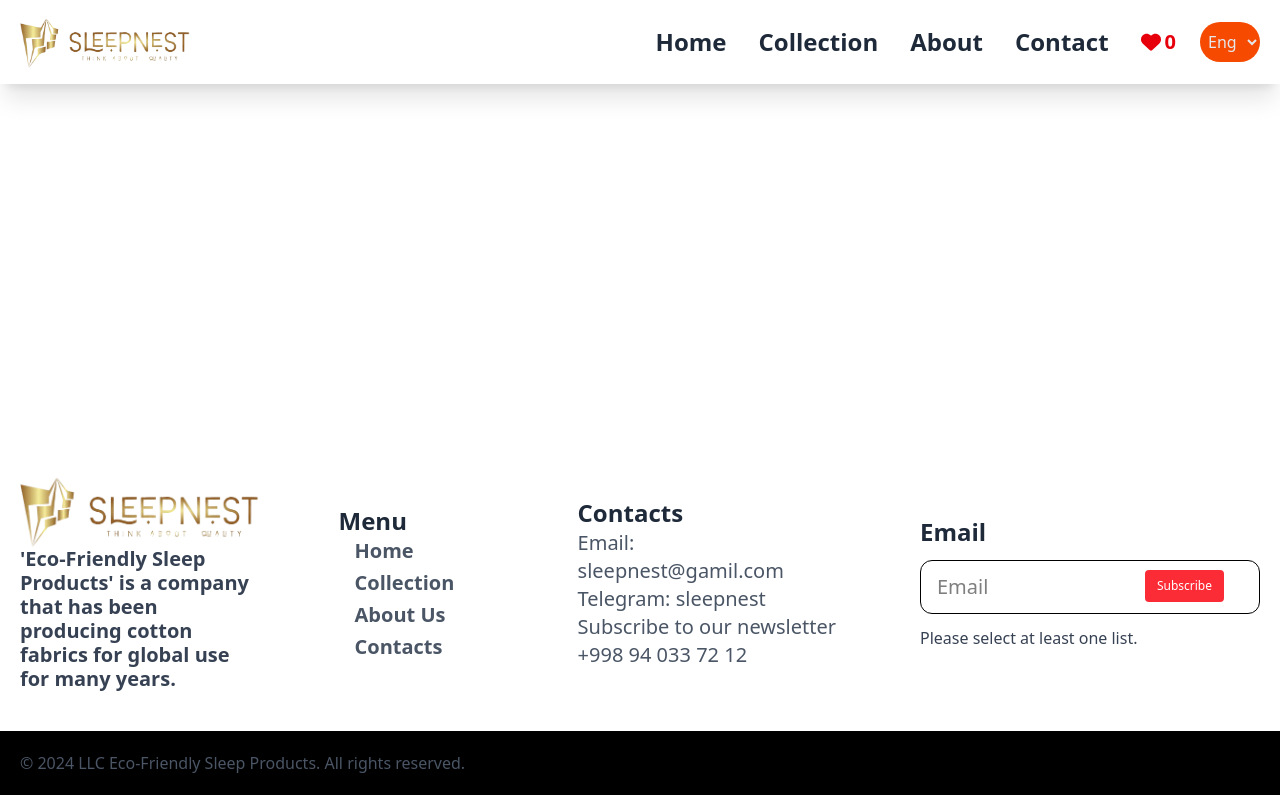
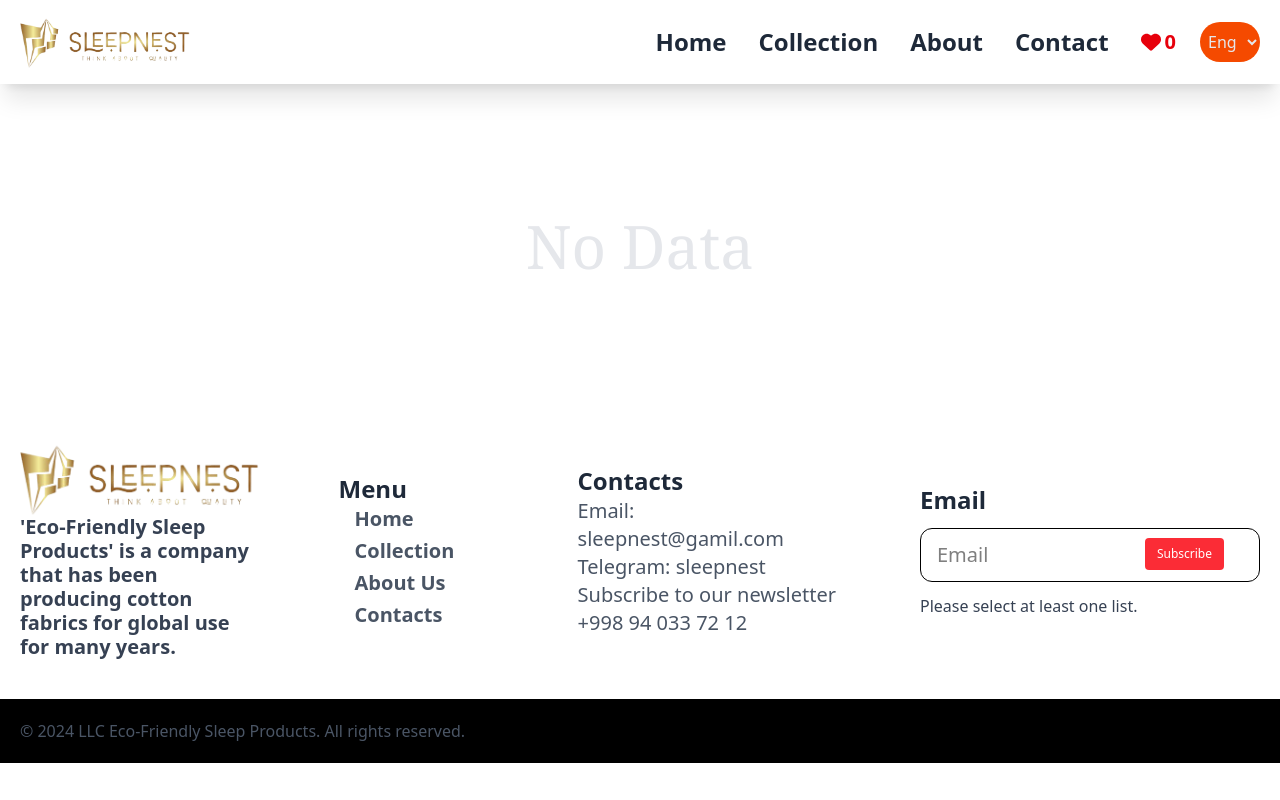
Before and after one commit to shakh0077/React-Projects, a React (Vite) app: page /card in a window 1280 px wide. Built offline with nearby package versions, Linux system fonts and the light colour scheme.

Commit message:
commit data

```diff
--- a/src/Pages/Card.jsx
+++ b/src/Pages/Card.jsx
@@ -8,13 +8,12 @@ import CardProduct from '../Component/CardProduct'
 function Card() {
     const {cart} = useContext(CartContext)
 
+
   return (
-    <div  className='h-[30vh]'>
+    <div  className='h-[26vh]'>
     <div className='w-full max-w-[1440px]  pt-3 mx-auto relative'>
-        <div>
-            {cart.map(p=>(
-                <CardProduct product={p}></CardProduct>
-            ))}
+        <div className='flex justify-center mt-30 '>
+          <h1 className='text-6xl text-gray-200  font-serif'>No Data</h1>
         </div>
 
     </div>
```
